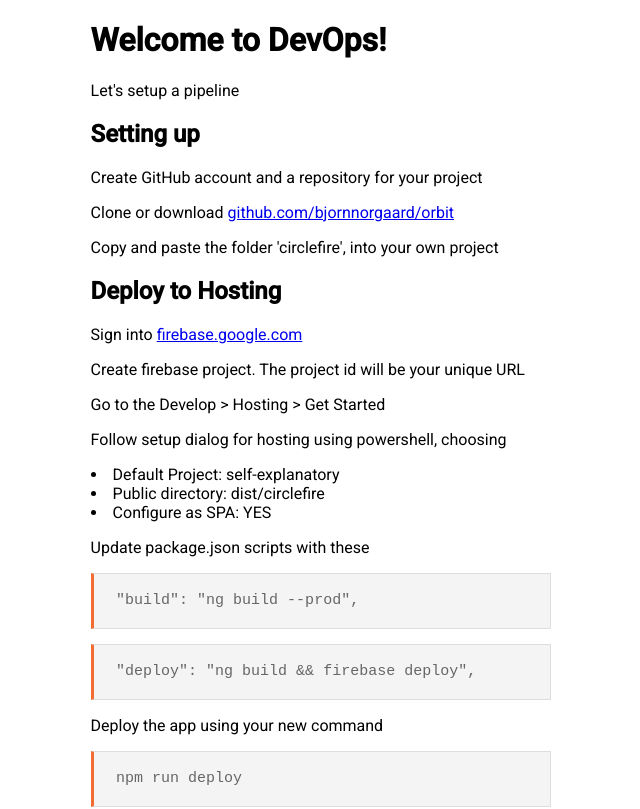
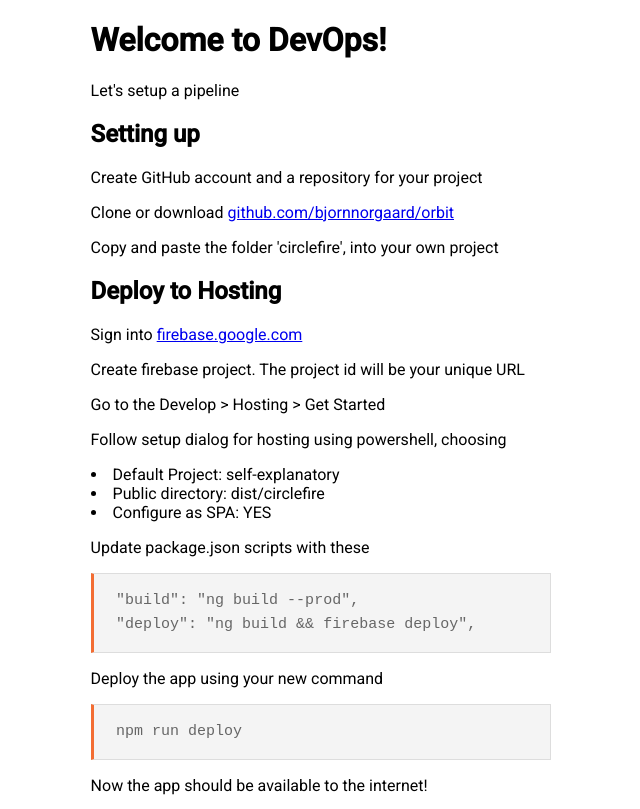
Before and after one commit to TokkeDev/orbit, an Angular app in the folder circlefire/: page / in a window 1280 px wide. Shown: the top 809 px of the page, without its empty margins (319-959 px from the left). Built offline with nearby package versions, Linux system fonts and the light colour scheme.

Commit message:
Tiny style update

```diff
--- a/circlefire/src/app/app.component.html
+++ b/circlefire/src/app/app.component.html
@@ -20,8 +20,10 @@
 
 <p>Update package.json scripts with these</p>
 
-<p class="code">"build": "ng build --prod",</p>
-<p class="code">"deploy": "ng build && firebase deploy",</p>
+<div class="code">
+  <p>"build": "ng build --prod",</p>
+  <p>"deploy": "ng build && firebase deploy",</p>
+</div>
 
 <p>Deploy the app using your new command</p>
 
--- a/circlefire/src/app/app.component.scss
+++ b/circlefire/src/app/app.component.scss
@@ -8,6 +8,10 @@
   line-height: 1.6;
   padding: 1em 1.5em;
 
+  p {
+    margin: 0;
+  }
+
   .comment {
     color: greenyellow;
   }
```
